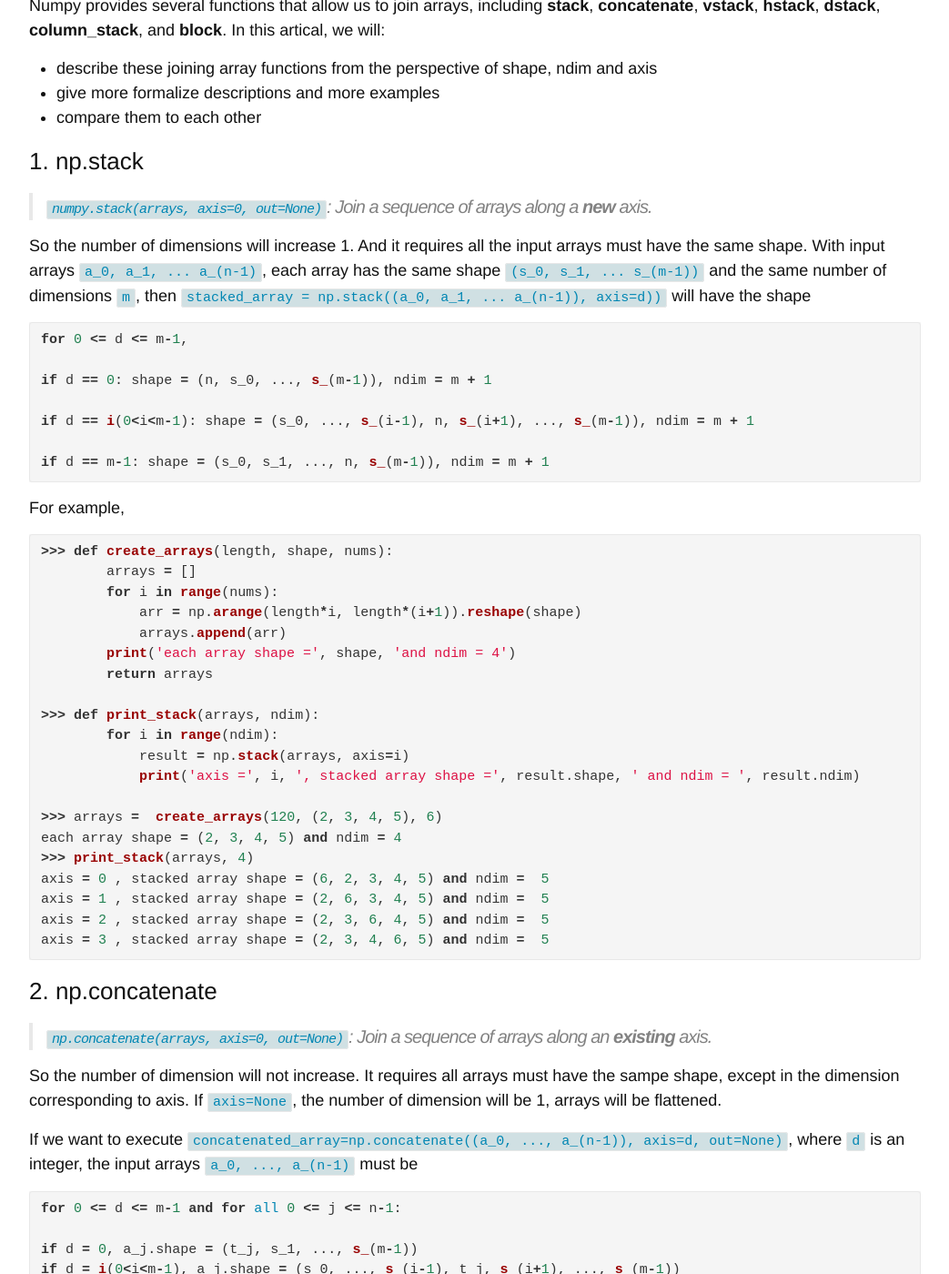
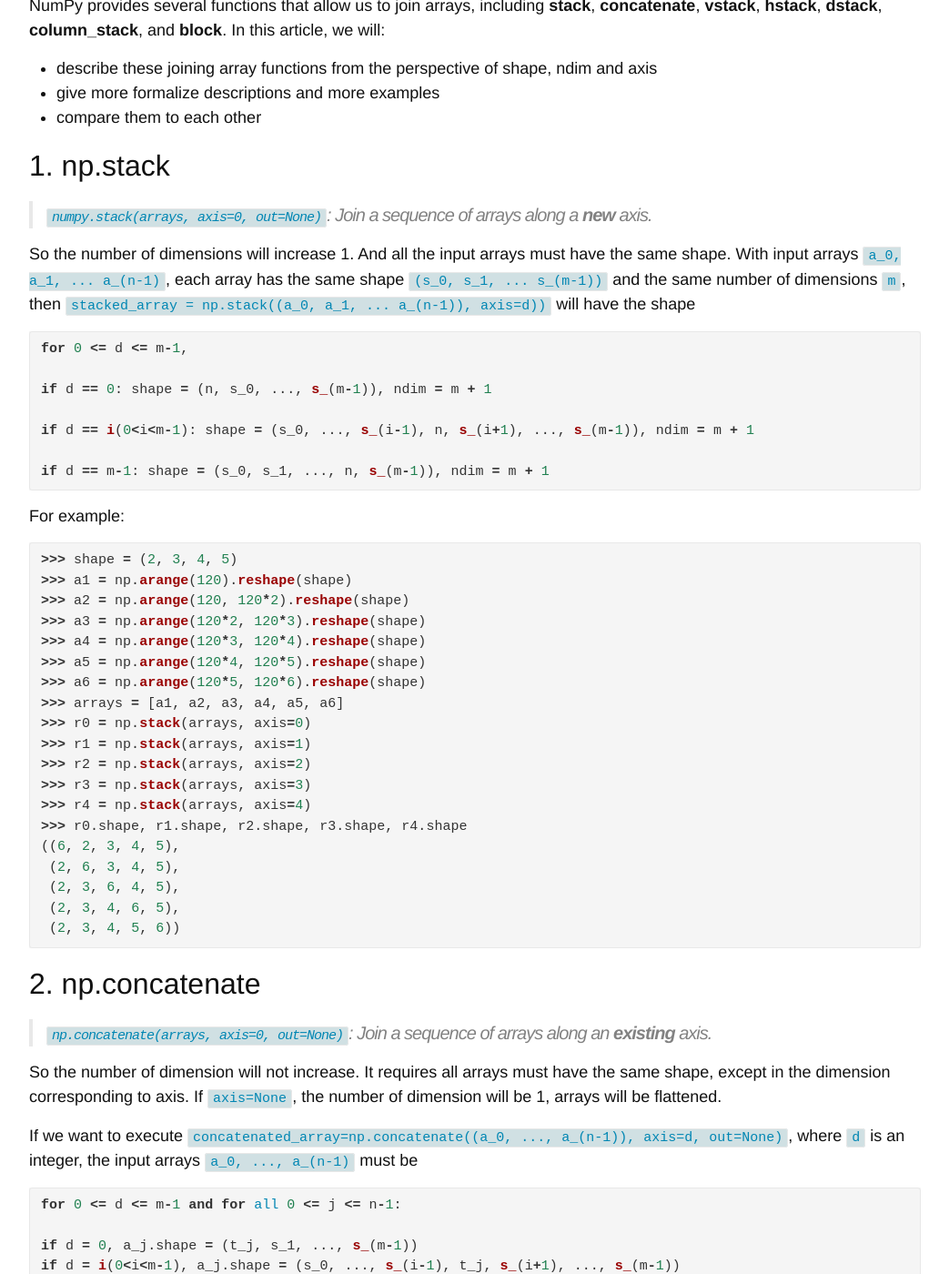
Before and after one commit to ainesmile/ainesmile.github.io, a Jekyll site: the page built from _posts/2020-04-06-numpy-joining.md, in a window 1280 px wide and 1400 px high, scrolled down 210 px. Shown: the whole window at 91% size, without its empty margins (118-1161 px from the left). Built offline with Jekyll 4.4.1, drawn with Linux system fonts in a browser that asks for light colours; some of the changed text lies outside the part shown.

Commit message:
polish numpy-joining

````diff
--- a/_posts/2020-04-06-numpy-joining.md
+++ b/_posts/2020-04-06-numpy-joining.md
@@ -1,24 +1,24 @@
 ---
 layout: post
-title:  "Numpy: Joining Arrays Together"
+title:  "NumPy: Joining Arrays Together"
 date:   2020-04-06 +1100
-keywords: Numpy
+keywords: NumPy
 categories: Machine-Learning
 ---
 
 
-Numpy provides several functions that allow us to join arrays, including **stack**, **concatenate**, **vstack**, **hstack**, **dstack**, **column_stack**, and **block**. In this artical, we will:
+NumPy provides several functions that allow us to join arrays, including **stack**, **concatenate**, **vstack**, **hstack**, **dstack**, **column_stack**, and **block**. In this article, we will:
 
 * describe these joining array functions from the perspective of shape, ndim and axis
 * give more formalize descriptions and more examples
 * compare them to each other
 
 
-### 1. np.stack
+## 1. np.stack
 
 > `numpy.stack(arrays, axis=0, out=None)`: Join a sequence of arrays along a **new** axis.
 
-So the number of dimensions will increase 1. And it requires all the input arrays must have the same shape. With input arrays
+So the number of dimensions will increase 1. And all the input arrays must have the same shape. With input arrays
 `a_0, a_1, ... a_(n-1)`, each array has the same shape `(s_0, s_1, ... s_(m-1))` and the same number of dimensions `m`, then
  `stacked_array = np.stack((a_0, a_1, ... a_(n-1)), axis=d))` will have the shape
 
@@ -32,36 +32,36 @@ if d == i(0<i<m-1): shape = (s_0, ..., s_(i-1), n, s_(i+1), ..., s_(m-1)), ndim
 if d == m-1: shape = (s_0, s_1, ..., n, s_(m-1)), ndim = m + 1
 ```
 
-For example,
+For example:
 
 ```python
->>> def create_arrays(length, shape, nums):
-        arrays = []
-        for i in range(nums):
-            arr = np.arange(length*i, length*(i+1)).reshape(shape)
-            arrays.append(arr)
-        print('each array shape =', shape, 'and ndim = 4')
-        return arrays
-
->>> def print_stack(arrays, ndim):
-        for i in range(ndim):
-            result = np.stack(arrays, axis=i)
-            print('axis =', i, ', stacked array shape =', result.shape, ' and ndim = ', result.ndim)
-
->>> arrays =  create_arrays(120, (2, 3, 4, 5), 6)
-each array shape = (2, 3, 4, 5) and ndim = 4
->>> print_stack(arrays, 4)
-axis = 0 , stacked array shape = (6, 2, 3, 4, 5) and ndim =  5
-axis = 1 , stacked array shape = (2, 6, 3, 4, 5) and ndim =  5
-axis = 2 , stacked array shape = (2, 3, 6, 4, 5) and ndim =  5
-axis = 3 , stacked array shape = (2, 3, 4, 6, 5) and ndim =  5
+>>> shape = (2, 3, 4, 5)
+>>> a1 = np.arange(120).reshape(shape)
+>>> a2 = np.arange(120, 120*2).reshape(shape)
+>>> a3 = np.arange(120*2, 120*3).reshape(shape)
+>>> a4 = np.arange(120*3, 120*4).reshape(shape)
+>>> a5 = np.arange(120*4, 120*5).reshape(shape)
+>>> a6 = np.arange(120*5, 120*6).reshape(shape)
+>>> arrays = [a1, a2, a3, a4, a5, a6]
+>>> r0 = np.stack(arrays, axis=0)
+>>> r1 = np.stack(arrays, axis=1)
+>>> r2 = np.stack(arrays, axis=2)
+>>> r3 = np.stack(arrays, axis=3)
+>>> r4 = np.stack(arrays, axis=4)
+>>> r0.shape, r1.shape, r2.shape, r3.shape, r4.shape
+((6, 2, 3, 4, 5),
+ (2, 6, 3, 4, 5),
+ (2, 3, 6, 4, 5),
+ (2, 3, 4, 6, 5),
+ (2, 3, 4, 5, 6))
 ```
 
-### 2. np.concatenate
+
+## 2. np.concatenate
 
 > `np.concatenate(arrays, axis=0, out=None)`: Join a sequence of arrays along an **existing** axis.
 
-So the number of dimension will not increase. It requires all arrays must have the sampe shape, except in the dimension corresponding to axis. If `axis=None`, the number of dimension will be 1, arrays will be flattened.
+So the number of dimension will not increase. It requires all arrays must have the same shape, except in the dimension corresponding to axis. If `axis=None`, the number of dimension will be 1, arrays will be flattened.
 
 
 If we want to execute `concatenated_array=np.concatenate((a_0, ..., a_(n-1)), axis=d, out=None)`, where `d` is an integer, the input arrays `a_0, ..., a_(n-1)` must be
@@ -86,25 +86,25 @@ if d = m-1, concatenated_array.shape = (s_0, ..., s_(m-2), t)
 where t = sum(t_0, ..., t_(n-1))
 ```
 
-For example,
+For example:
 
 ```python
->>> a_0 = np.arange(120).reshape(2, 3, 4, 5)
->>> a_1 = np.arange(120, 150).reshape(2, 3, 1, 5)
->>> a_2 = np.arange(150, 330).reshape(2, 3, 6, 5)
+>>> a0 = np.arange(120).reshape(2, 3, 4, 5)
+>>> a1 = np.arange(120, 150).reshape(2, 3, 1, 5)
+>>> a2 = np.arange(150, 330).reshape(2, 3, 6, 5)
 >>> concatenate_array = np.concatenate((a0, a1, a2), axis=2)
->>> print('axis = 2, concatenated_array.shape =', concatenate_array.shape, 'and ndim =', concatenate_array.ndim)
-axis = 2, concatenated_array.shape = (2, 3, 11, 5) and ndim = 4
+>>> concatenate_array.shape, concatenate_array.ndim
+((2, 3, 11, 5), 4) # 11 = 4+1+6
 ```
 
-### 3. np.vstack
+## 3. np.vstack
 
 > `np.vstack(tup)`: Stack arrays in sequence vertically(row wise).
 > This is equivalent to concatenation along the first axis after 1-D arrays of shape(N, ) have been reshaped to (1, N).
 
 `np.vstack` requires the input arrays have the same shape along all but the first axis. 1-D arrays must have the same length. Therefore, `np.vstack(arrays) == np.concatenate(arrays, axis=0)`.
 
-For example,
+For example:
 
 ```python
 >>> a0 = np.arange(120).reshape(4, 2, 3, 5)
@@ -155,7 +155,7 @@ True
 True
 ```
 
-### 5. np.dstack
+## 5. np.dstack
 
 > `np.dstack(tup)`: Stack arrays in sequence depth wise(along third axis).
 
@@ -163,7 +163,7 @@ This is equivalent to concatenation along the third axis. For arrays more than 2
 
 Therefore,
 
-```
+```python
 1-D arrays with shape (N, ):
 np.dstack(arrays) == np.concatenate(arrays.reshape(1, N, 1), axis=2)
 
@@ -174,7 +174,7 @@ np.dstack(arrays) == np.concatenate(arrays.reshape(M, N, 1), axis=2)
 np.dstack(arrays) == np.concatenate(arrays, axis=2)
 ```
 
-For example,
+For example:
 
 ```python
 1-D arrays
@@ -206,13 +206,13 @@ True
 
 
 
-### 6. np.column_stack
+## 6. np.column_stack
 
 `np.column_stack(tup)` equals to concatenate arrays along the second axis, 1-D arrays with shape(N, ) will be reshape to (N, 1).
 
-Therefore
+Therefore,
 
-```
+```python
 1-D arrays:
 np.column_stack(arrays) == np.concatenate(arrays.reshape(-1, 1), axis=1)
 
@@ -220,7 +220,7 @@ np.column_stack(arrays) == np.concatenate(arrays.reshape(-1, 1), axis=1)
 np.column_stack(arrays) == np.concatenate(arrays, axis=1) == np.hstack(arrays)
 ```
 
-For example,
+For example:
 
 ```python
 # 1-D arrays
@@ -242,15 +242,15 @@ For example,
 (True, True)
 ```
 
-### 7. np.block
+## 7. np.block
 
-> `np.block(arrays)`: Assemble an nd-array from nested lists of blocks.
+> `np.block(arrays)`: Assemble an ndarray from nested lists of blocks.
 
 > Blocks in the innermost lists are concatenated along the last dimension(-1), then these are concatenated along the second-last dimension(-2), and so on until the outermost list is reached.
 
 Therefore, `np.block(arrs)` will execute `r_0_i = concatenate((innermost_lists_i), axis=-1)` first, and then execute `r_1_j = concatenate([..., r_0_i...,], axis=-2)`, and so on until the outermost list is reached.
 
-For example,
+For example:
 
 ```python
 >>> A11 = np.ones((2, 3, 1))
@@ -266,15 +266,18 @@ For example,
 # A11, A12 required to be sampe shape except the last axis
 >>> A1 = np.concatenate((A11, A12), axis=-1)
 >>> A2 = np.concatenate((A21, A22), axis=-1)
->>> print('A1.shape =', A1.shape, 'and A2.shape =', A2.shape)
+>>> A1.shape, A2.shape
+((2, 3, 6), (2, 3, 6))
 
 # A1, A2 required to be sampe shape except the last second axis
 >>> A_con = np.concatenate((A1, A2), axis=-2)
 >>> A_block = np.block([
     [[A11, A12], [A21, A22]]
 ])
->>> print('A_con equals to A_block?', np.allclose(A_con, A_block))
->>> print('A_block.shape =', A_block.shape)
+>>> np.allclose(A_con, A_block)
+True
+>>> A_block.shape
+(2, 6, 6)
 
 >>> B1 = np.concatenate((B11, B12), axis=-1)
 >>> B2 = np.concatenate((B21, B22), axis=-1)
@@ -290,33 +293,30 @@ For example,
     [[B11, B12], [B21, B22]],
 ])
 
->>> print('concatenate equals to block?', np.allclose(result_con, result_block))
->>> print('shape after block =', result_block.shape)
-
-A_con equals to A_block? True
-A_block.shape = (2, 6, 6)
-concatenate equals to block? True
-shape after block = (3, 6, 6)
+>>> np.allclose(result_con, result_block)
+True
+>>> result_block.shape
+(3, 6, 6)
 ```
 
 
 
 
-### 8. summary
+## 8. summary
 
-The different bewteen **stack** and **concatenate** is easy to see. The main differences are including the input arrays' shape requirement and the returned array's dimension number.
+The different between **stack** and **concatenate** is easy to see. The main differences are including the input arrays' shape requirement and the returned array's dimension number.
 
 **<center>Table1: Compare Stack With Concatenate</center>**
 
 | Table1 | stack | concatenate |
 | ---- | ---- | ---- |
-| arrays' shape requirement | excatly same shape | same shape except the corresponding axis|
+| arrays' shape requirement | exactly same shape | same shape except the corresponding axis|
 | axis values | int |  int or None|
 | ndim | +1 | unchanged or = 1 |
 
 <br>
 
-The main differences bewteen **vstack**, **hstack**, **dstack** and **column_stack** are and the input arrays' shape requirement and the concatenate axis. They all can be implemented through **concatenate**. Table2 describes how to implement them through **concatenate**.
+The main differences between **vstack**, **hstack**, **dstack** and **column_stack** are and the input arrays' shape requirement and the concatenate axis. They all can be implemented through **concatenate**. Table2 describes how to implement them through **concatenate**.
 
 **<center>Table2: Implement Through Concatenate</center>**
 
````
Also changed, not shown: other parts of _posts/2020-04-06-numpy-joining.md (+3 -3 lines).
